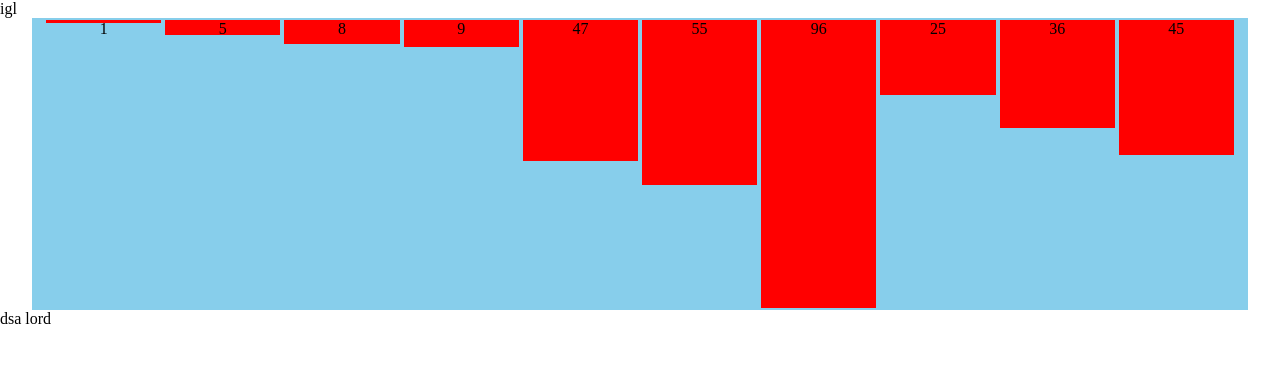
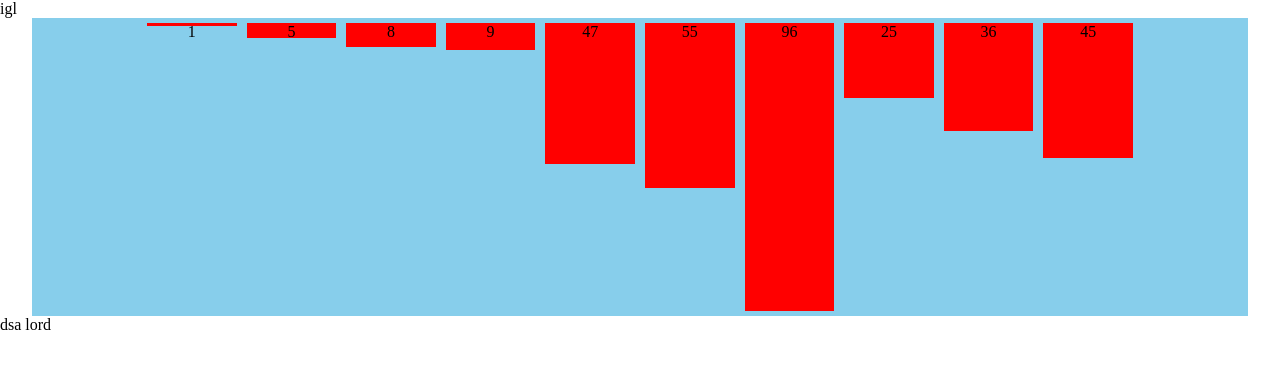
Before and after one commit to aakash-s45/visual_sorting, a plain HTML site: page index.html in a window 1280 px wide. Drawn offline with Linux system fonts and the light colour scheme.

Commit message:
renamed array from 'bars' to 'arr'

```diff
--- a/script.js
+++ b/script.js
@@ -1,14 +1,11 @@
-const bars = [1, 5, 8, 9, 47, 55, 96, 25, 36, 45];
-// let pag = document.getElementsByClassName("arr");
+const arr = [1, 5, 8, 9, 47, 55, 96, 25, 36, 45];
 let pag = document.getElementById("arr");
-let len=bars.length;
+let len=arr.length;
 let b=window.innerWidth;
-let wid=0.9*b/len;
-// console.log(wid);
-for (let i = 0; i < bars.length; i++) {
-    // pag.innerHTML+="hello"+bars[i]+"<br>";
-    pag.innerHTML += "<div class='elem' style='height:" + bars[i] * 3 + "px'>" + bars[i] + "</div>";
-    console.log(i);
+let wid=0.7*b/len;
+for (let i = 0; i < arr.length; i++) {
+    pag.innerHTML += "<div class='elem' style='height:" + arr[i] * 3 + "px'>" + arr[i] + "</div>";
+    // console.log(i);
 }
 let x = document.getElementById("arr");
 let y = x.getElementsByClassName("elem");
--- a/style.css
+++ b/style.css
@@ -14,6 +14,6 @@
     display: inline-block;
     /* width: 100px; */
     text-align: center;
-    margin: 2px;
+    margin: 5px;
 
 }
```
